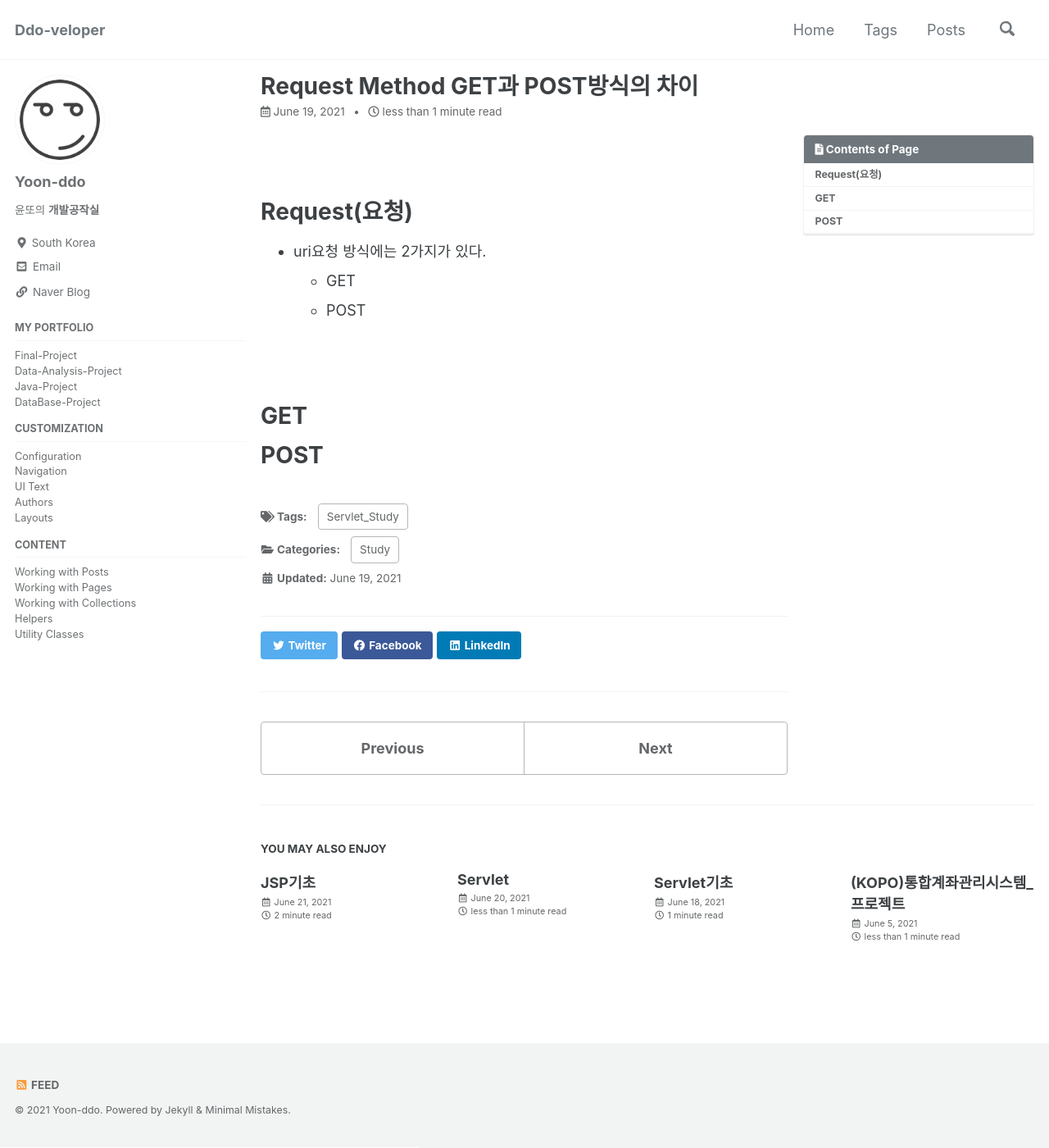
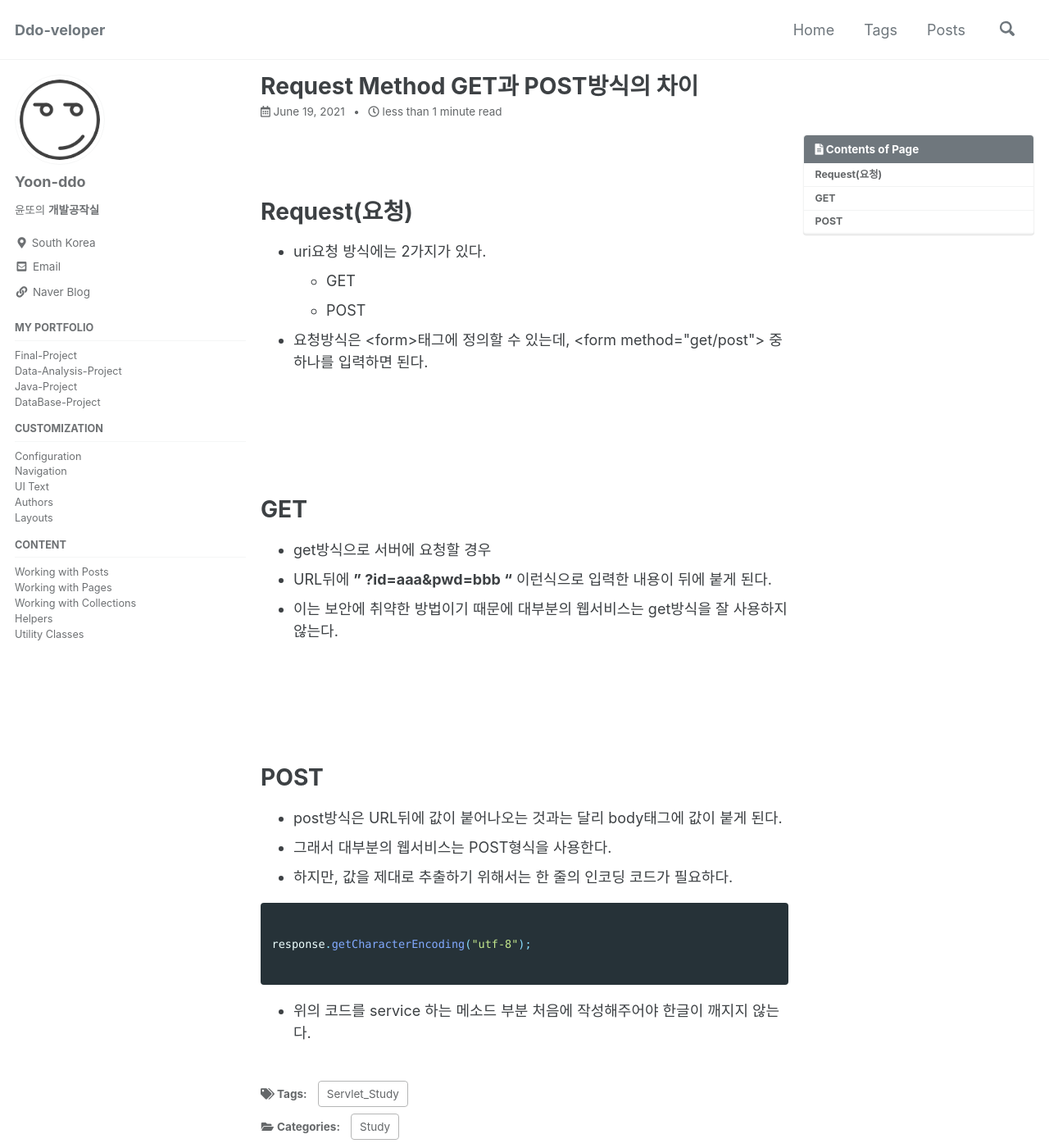
Before and after one commit to Yoon-ddo/Yoon-ddo.github.io, a Jekyll site: the page built from _posts/2021-06-19-Request Method GET과 POST방식의 차이.md, in a window 1280 px wide and 1400 px high. Shown: the whole window at 82% size. Built offline with Jekyll 4.4.1, drawn with Linux system fonts in a browser that asks for light colours; cached includes are drawn as plain includes.

Commit message:
Update 2021-06-19-Request Method GET과 POST방식의 차이.md

````diff
--- a/_posts/2021-06-19-Request Method GET과 POST방식의 차이.md
+++ b/_posts/2021-06-19-Request Method GET과 POST방식의 차이.md
@@ -9,12 +9,34 @@ categories:
 tags:
   - Servlet_Study
 ---
+
 <br><br>
+
 # Request(요청)
 * uri요청 방식에는 2가지가 있다.
    - GET
    - POST
+* 요청방식은 <form>태그에 정의할 수 있는데, <form method="get/post"> 중 하나를 입력하면 된다.
+
+
 <br><br><br><br>
 
 # GET
+* get방식으로 서버에 요청할 경우
+* URL뒤에 **" ?id=aaa&pwd=bbb "** 이런식으로 입력한 내용이 뒤에 붙게 된다.
+* 이는 보안에 취약한 방법이기 때문에 대부분의 웹서비스는 get방식을 잘 사용하지 않는다.
+
+<br><br><br><br>
+
 # POST
+* post방식은 URL뒤에 값이 붙어나오는 것과는 달리 body태그에 값이 붙게 된다.
+* 그래서 대부분의 웹서비스는 POST형식을 사용한다.
+* 하지만, 값을 제대로 추출하기 위해서는 한 줄의 인코딩 코드가 필요하다.
+
+```java
+
+response.getCharacterEncoding("utf-8");
+
+```
+
+* 위의 코드를 service 하는 메소드 부분 처음에 작성해주어야 한글이 깨지지 않는다.
````
